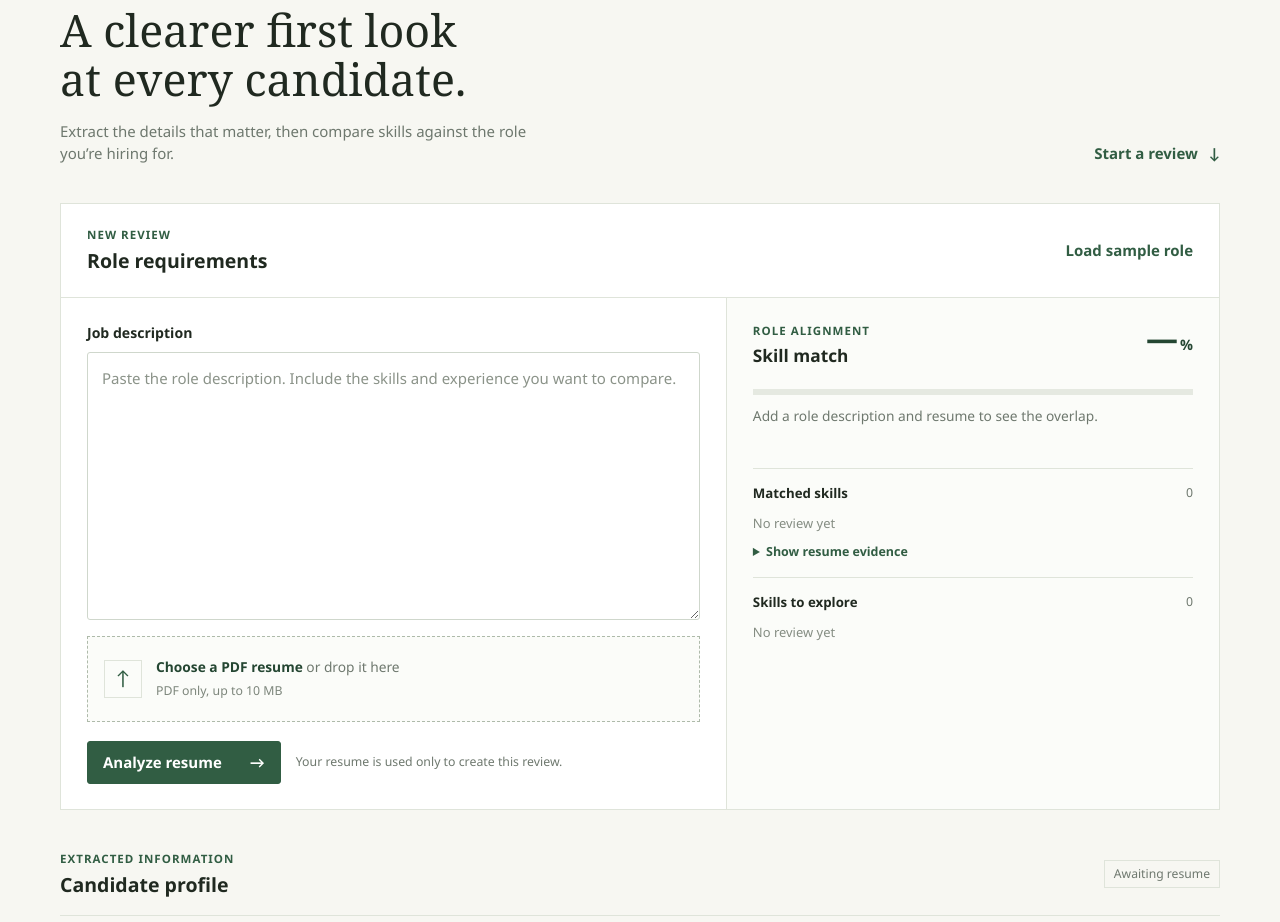
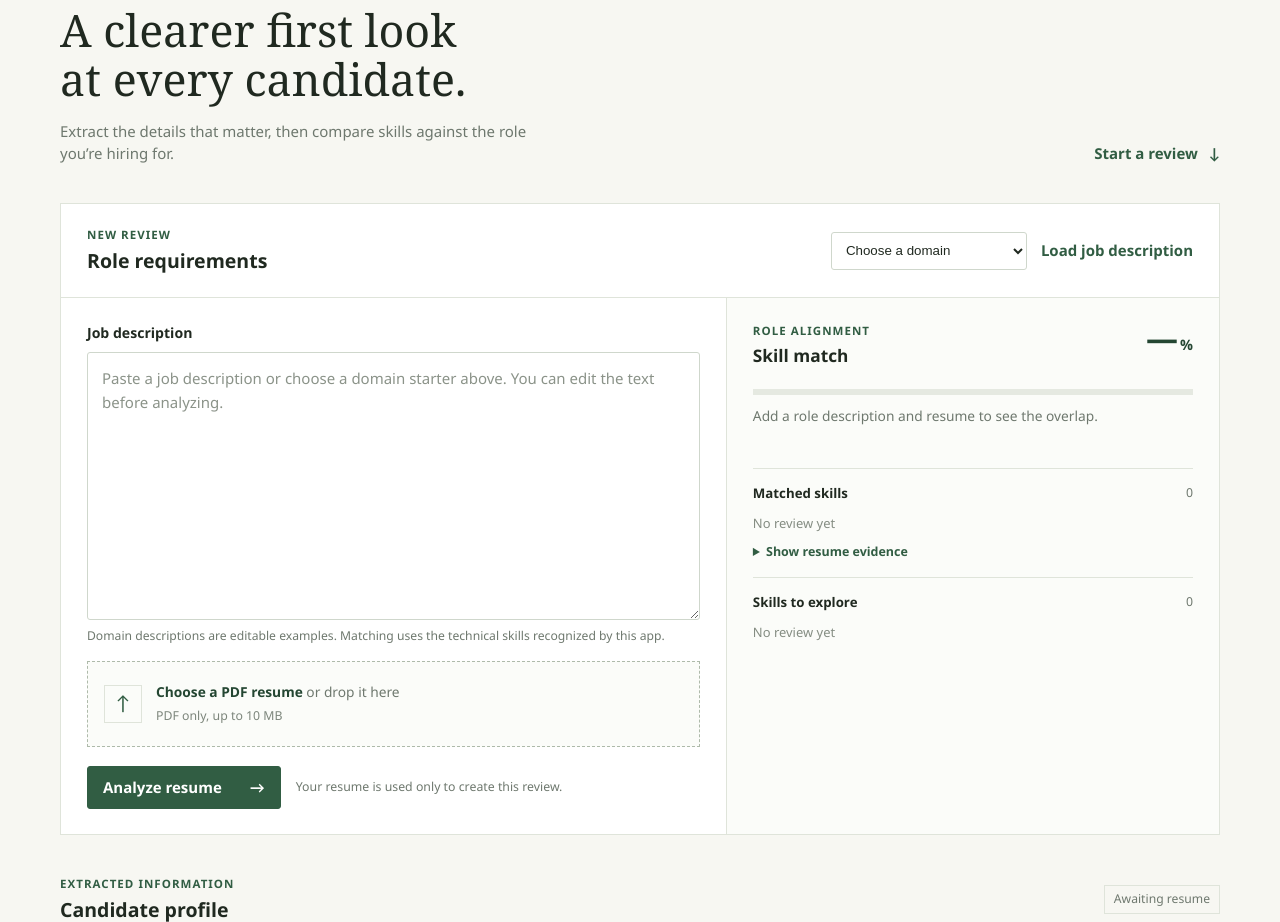
Before and after one commit to DhivyaE23/Resume-Extractor, a FastAPI app: page / in a window 1280 px wide. Shown: the part 151-1073 px from the top of the page. Run offline with FastAPI, Linux system fonts and the light colour scheme.

Commit message:
Add career domain job description starters

```diff
--- a/static/app.js
+++ b/static/app.js
@@ -4,9 +4,32 @@ const jobDescription = document.getElementById('jobDescription');
 const message = document.getElementById('message');
 const fileName = document.getElementById('fileName');
 const dropZone = document.getElementById('dropZone');
-const templateButton = document.getElementById('templateBtn');
+const rolePreset = document.getElementById('rolePreset');
+const loadRoleButton = document.getElementById('loadRoleBtn');
 
-const sampleDescription = 'We are looking for a Python developer with experience in FastAPI, SQL, Docker, AWS, and machine learning. Candidates should be comfortable with API design, cloud deployment, and collaborating with product teams.';
+const roleDescriptions = {
+  'software-engineer': `We are looking for a Software Engineer to build and maintain reliable applications. You will work with a team to design features, write clear code, review changes, and troubleshoot issues.
+
+Relevant skills: Python, Java, C++, JavaScript, SQL, Git, GitHub, Linux.`,
+  'frontend-developer': `We are looking for a Frontend Developer to build responsive, accessible web experiences. You will work with design and backend teammates to implement interfaces and improve usability.
+
+Relevant skills: HTML, CSS, JavaScript, TypeScript, React, Angular, Next.js, Git, GitHub.`,
+  'backend-developer': `We are looking for a Backend Developer to build APIs and services, work with databases, and help maintain dependable applications.
+
+Relevant skills: Python, Java, Node.js, Express.js, FastAPI, Flask, Django, REST API, SQL, PostgreSQL, MongoDB, Redis, Docker.`,
+  'data-analyst': `We are looking for a Data Analyst to prepare datasets, answer business questions, and communicate findings through reports and dashboards.
+
+Relevant skills: SQL, Python, Excel, Power BI, Tableau, Power Query, DAX, Pandas, NumPy, Matplotlib, Seaborn, Data Analytics.`,
+  'machine-learning': `We are looking for an entry-level Machine Learning practitioner to prepare data, build experiments, evaluate models, and explain results to teammates.
+
+Relevant skills: Python, SQL, Machine Learning, Deep Learning, Artificial Intelligence, Data Science, Scikit-learn, TensorFlow, PyTorch, Pandas, NumPy, Matplotlib.`,
+  'cloud-devops': `We are looking for a Cloud and DevOps Engineer to support deployments, automate repeatable tasks, and help operate reliable cloud services.
+
+Relevant skills: AWS, Azure, Linux, Docker, Kubernetes, Terraform, Git, GitHub Actions, Python.`,
+  'database-engineer': `We are looking for a Database Engineer to design, query, and maintain data stores, support application teams, and improve data reliability.
+
+Relevant skills: SQL, PostgreSQL, MySQL, MongoDB, Redis, Python, Linux, AWS, Azure.`
+};
 
 function renderValues(container, values, className, emptyText) {
   container.replaceChildren();
@@ -62,9 +85,17 @@ fileInput.addEventListener('change', () => {
   updateFile(file);
 });
 
-templateButton.addEventListener('click', () => {
-  jobDescription.value = sampleDescription;
+loadRoleButton.addEventListener('click', () => {
+  const description = roleDescriptions[rolePreset.value];
+  if (!description) {
+    showMessage('Choose a career domain to load its job-description starter.');
+    rolePreset.focus();
+    return;
+  }
+  jobDescription.value = description;
+  showMessage('');
   jobDescription.focus();
+  jobDescription.setSelectionRange(jobDescription.value.length, jobDescription.value.length);
 });
 
 ['dragenter', 'dragover'].forEach((eventName) => {
--- a/static/styles.css
+++ b/static/styles.css
@@ -52,13 +52,17 @@ h1, h2, h3, h4, p { margin-top: 0; }
 .workspace-heading { padding: 22px 26px; border-bottom: 1px solid var(--line); }
 .workspace-heading .eyebrow, .candidate-title .eyebrow { margin-bottom: 3px; }
 .workspace-heading h2, .candidate-title h2 { margin: 0; font-size: 1.22rem; font-weight: 650; }
-.text-button { padding: 7px 0; border: 0; background: transparent; color: var(--green); cursor: pointer; font-weight: 650; }
+.text-button { padding: 7px 0; border: 0; background: transparent; color: var(--green); cursor: pointer; font-weight: 650; white-space: nowrap; }
 .text-button:hover { color: var(--green-dark); text-decoration: underline; }
+.role-picker { display: flex; align-items: center; gap: 14px; }
+.role-picker select { min-width: 185px; min-height: 38px; padding: 0 30px 0 10px; border: 1px solid #cfd7cc; border-radius: 3px; background: #fff; color: var(--ink); }
+.visually-hidden { position: absolute; width: 1px; height: 1px; padding: 0; margin: -1px; overflow: hidden; clip: rect(0, 0, 0, 0); white-space: nowrap; border: 0; }
 .workspace-grid { display: grid; grid-template-columns: minmax(0, 1.15fr) minmax(300px, .85fr); }
 .input-column { padding: 24px 26px 25px; border-right: 1px solid var(--line); }
 .field-label { display: block; margin-bottom: 8px; font-size: .88rem; font-weight: 650; }
 textarea { display: block; width: 100%; min-height: 216px; padding: 13px 14px; border: 1px solid #cfd7cc; border-radius: 3px; background: #fff; color: var(--ink); resize: vertical; line-height: 1.6; }
 textarea::placeholder { color: #8b9389; }
+.role-hint { margin: 7px 0 0; color: var(--muted); font-size: .76rem; }
 textarea:focus, input:focus-visible, button:focus-visible, a:focus-visible, .upload-area:focus-within { outline: 3px solid rgba(49, 93, 67, .24); outline-offset: 2px; }
 .upload-area { display: flex; align-items: center; gap: 14px; min-height: 86px; margin-top: 16px; padding: 14px 16px; border: 1px dashed #aebaaa; background: #fbfcf9; }
 .upload-area.drag-over { border-color: var(--green); background: var(--green-pale); }
@@ -126,6 +130,8 @@ footer span:first-child { color: var(--green-dark); font-weight: 700; }
   .workspace-grid { grid-template-columns: 1fr; }
   .input-column { border-right: 0; border-bottom: 1px solid var(--line); }
   .workspace-heading, .input-column, .match-column { padding-right: 18px; padding-left: 18px; }
+  .role-picker { align-items: stretch; flex-direction: column; gap: 4px; }
+  .role-picker select { min-width: 0; max-width: 220px; }
   .details-grid { grid-template-columns: repeat(2, minmax(0, 1fr)); }
   .details-grid div:nth-child(3) { border-left: 0; border-top: 1px solid var(--line); }
   .details-grid div:nth-child(4) { border-top: 1px solid var(--line); }
@@ -137,6 +143,7 @@ footer span:first-child { color: var(--green-dark); font-weight: 700; }
   .intro h1 { font-size: 2rem; }
   .intro-copy { font-size: .9rem; }
   .workspace-heading { align-items: end; }
+  .role-picker { align-items: end; }
   .workspace-heading h2, .candidate-title h2 { font-size: 1.07rem; }
   .text-button { font-size: .82rem; }
   .form-actions { align-items: start; flex-direction: column; }
--- a/templates/index.html
+++ b/templates/index.html
@@ -36,13 +36,27 @@
               <p class="eyebrow">New review</p>
               <h2>Role requirements</h2>
             </div>
-            <button class="text-button" id="templateBtn" type="button">Load sample role</button>
+            <div class="role-picker">
+              <label class="visually-hidden" for="rolePreset">Choose a career domain</label>
+              <select id="rolePreset">
+                <option value="">Choose a domain</option>
+                <option value="software-engineer">Software engineering</option>
+                <option value="frontend-developer">Frontend development</option>
+                <option value="backend-developer">Backend and APIs</option>
+                <option value="data-analyst">Data analytics</option>
+                <option value="machine-learning">Machine learning</option>
+                <option value="cloud-devops">Cloud and DevOps</option>
+                <option value="database-engineer">Database engineering</option>
+              </select>
+              <button class="text-button" id="loadRoleBtn" type="button">Load job description</button>
+            </div>
           </div>
 
           <div class="workspace-grid">
             <section class="input-column" aria-labelledby="roleLabel">
               <label id="roleLabel" class="field-label" for="jobDescription">Job description</label>
-              <textarea id="jobDescription" rows="10" placeholder="Paste the role description. Include the skills and experience you want to compare."></textarea>
+              <textarea id="jobDescription" rows="10" placeholder="Paste a job description or choose a domain starter above. You can edit the text before analyzing."></textarea>
+              <p class="role-hint">Domain descriptions are editable examples. Matching uses the technical skills recognized by this app.</p>
               <div class="upload-area" id="dropZone">
                 <input id="resumeFile" type="file" accept=".pdf,application/pdf" />
                 <span class="upload-symbol" aria-hidden="true">↑</span>
```
Also changed, not shown: README.md.
